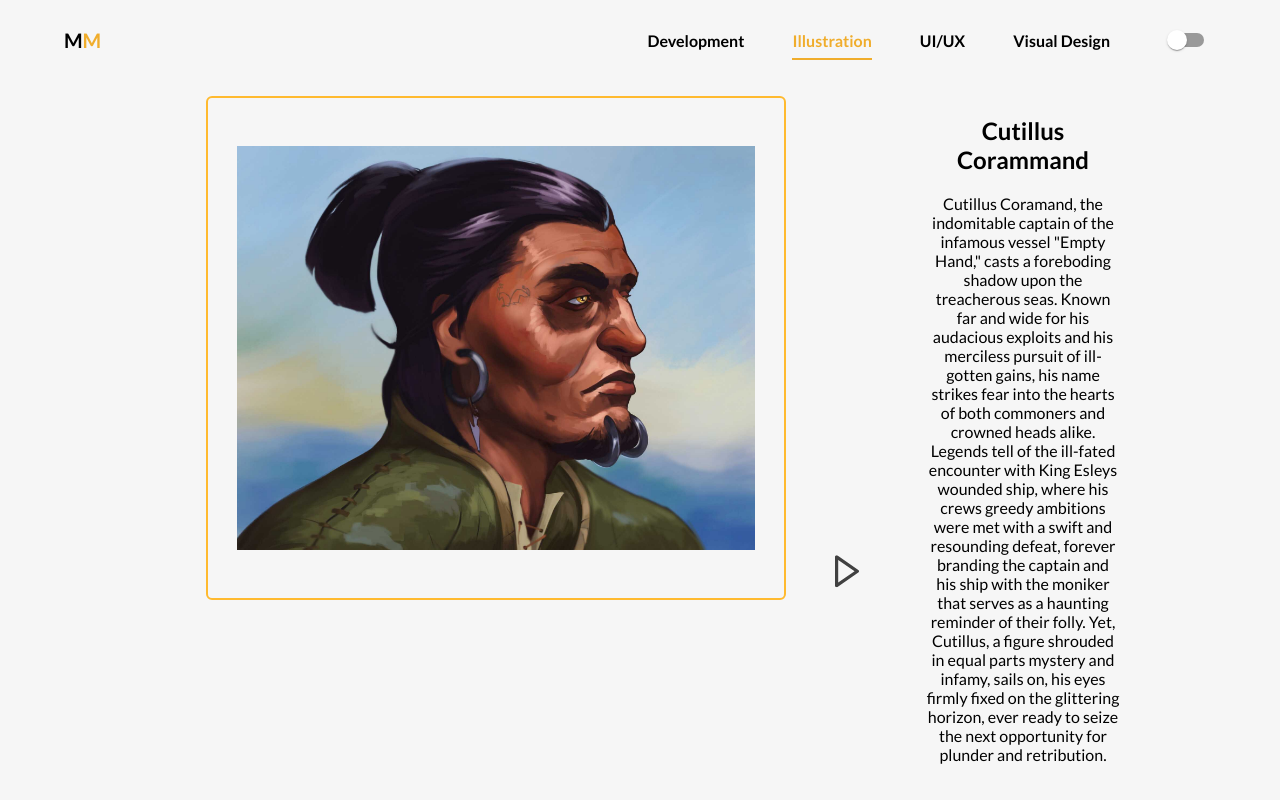
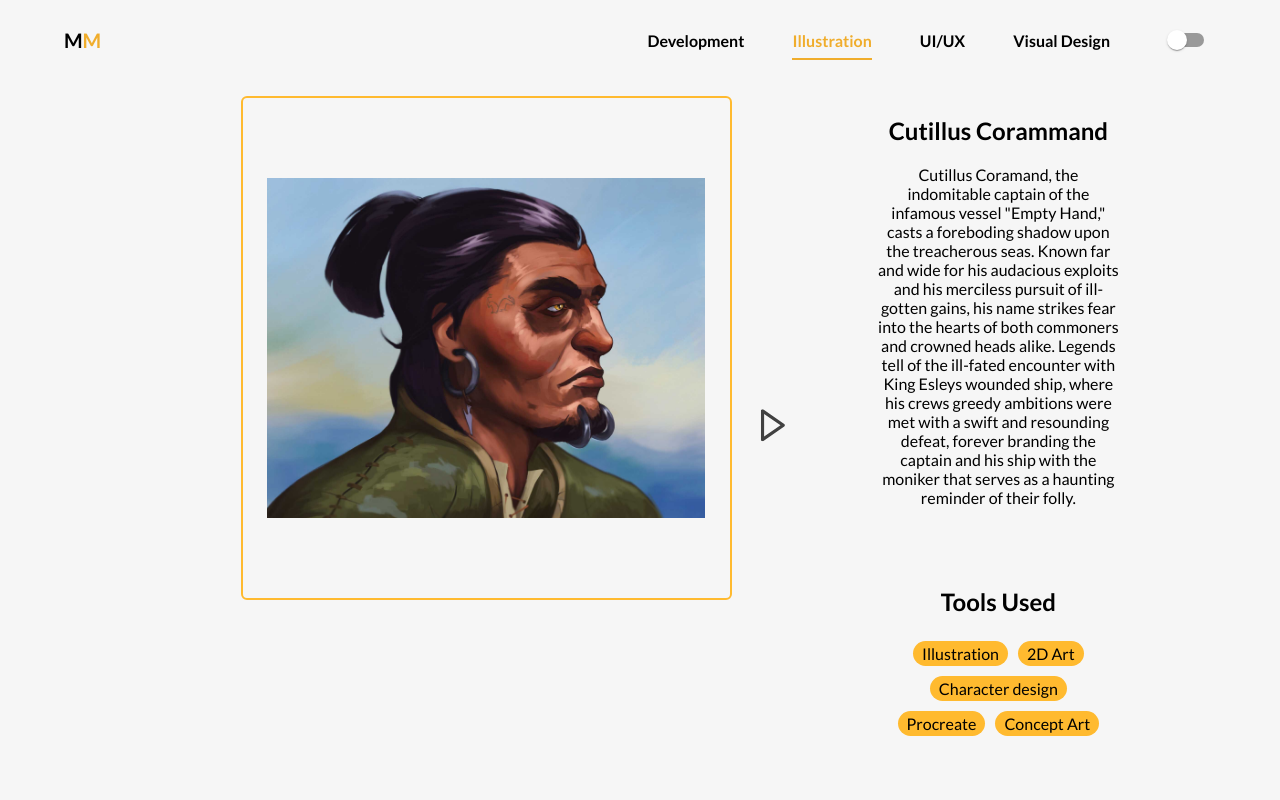
Before and after one commit to tielass/portfolio-website, a React (Create React App) app: page /illustration/1 in a window 1280 px wide. Shown: the top 800 px of the page. Built offline with nearby package versions, Linux system fonts and the light colour scheme.

Commit message:
< > buttons added in illustrations

```diff
--- a/src/components/SingleIllustrationPage.jsx
+++ b/src/components/SingleIllustrationPage.jsx
@@ -61,14 +61,6 @@ function SingleProjectPage() {
             src={ singleIllustration.image[activeImageIndex]}
             alt="test" />
         </div>
-        {/* Right Side */}
-        <div className="single--project--right">
-            {/* {illustrationId !== illustrationDb.length && (
-              <Link to={`/illustration/${singleIllustration.id}`} onClick={handleLinkClick}>
-                <RightArrow className="arrow--right--svg" />
-              </Link>
-            )} */}
-
         <div className="arrow--right">
           {illustrationId !== illustrationDb.length && (
             <Link to={`/illustration/${singleIllustration.id}`} onClick={handleNextClick}>
@@ -76,6 +68,8 @@ function SingleProjectPage() {
             </Link>
           )}
         </div>
+        {/* Right Side */}
+        <div className="single--project--right">
           <div className="project--info--container">
             <div>
               <h2 className='project--title'>{singleIllustration.title}</h2>
--- a/src/helpers/illustrationDb.js
+++ b/src/helpers/illustrationDb.js
@@ -18,7 +18,7 @@ export const illustrationDb = [
   {
     id: 1,
     title: 'Cutillus Corammand',
-    description: 'Cutillus Coramand, the indomitable captain of the infamous vessel "Empty Hand," casts a foreboding shadow upon the treacherous seas. Known far and wide for his audacious exploits and his merciless pursuit of ill-gotten gains, his name strikes fear into the hearts of both commoners and crowned heads alike. Legends tell of the ill-fated encounter with King Esleys wounded ship, where his crews greedy ambitions were met with a swift and resounding defeat, forever branding the captain and his ship with the moniker that serves as a haunting reminder of their folly. Yet, Cutillus, a figure shrouded in equal parts mystery and infamy, sails on, his eyes firmly fixed on the glittering horizon, ever ready to seize the next opportunity for plunder and retribution.',
+    description: 'Cutillus Coramand, the indomitable captain of the infamous vessel "Empty Hand," casts a foreboding shadow upon the treacherous seas. Known far and wide for his audacious exploits and his merciless pursuit of ill-gotten gains, his name strikes fear into the hearts of both commoners and crowned heads alike. Legends tell of the ill-fated encounter with King Esleys wounded ship, where his crews greedy ambitions were met with a swift and resounding defeat, forever branding the captain and his ship with the moniker that serves as a haunting reminder of their folly. ',
     image: [Cutillus],
     type: "Character Design",
     skills: ['Illustration', '2D Art', 'Character design', 'Procreate', 'Concept Art'],
--- a/src/style/Projects.css
+++ b/src/style/Projects.css
@@ -64,6 +64,7 @@
   height: 100%;
   border-radius: 6px;
   object-fit: cover;
+  object-position: top;
 }
 
 .projects--card--link {
--- a/src/style/SingleProjectPage.css
+++ b/src/style/SingleProjectPage.css
@@ -24,7 +24,7 @@
   border-radius: 6px;
   flex-basis: 60%;
   position: relative;
-  max-height: 500px;
+  height: 500px;
 }
 
 .single--project--img{
@@ -42,6 +42,8 @@
   text-align: center;
 }
 
+/* Arrows */
+
 .arrow--right {
   scale: 0.8;
   cursor: pointer;
@@ -54,6 +56,15 @@
 
 .arrow--right--svg:hover path{
   fill: #FFBA2F;
+}
+
+.arrow--left {
+  scale: 0.8;
+  cursor: pointer;
+  flex-basis: 10%;
+  display: flex;
+  justify-content: center;
+  align-items: center;
 }
 
 /* Tools */
@@ -85,7 +96,7 @@
   grid-template-columns: repeat(4, 1fr);
   gap: 1rem;
   align-items: center;
-  margin-bottom: 2rem;
+  margin: 1rem 3rem 2rem 6rem;
 }
 
 .project--images--one--img {
```
Lines whose indentation alone changed are shown as unchanged.
